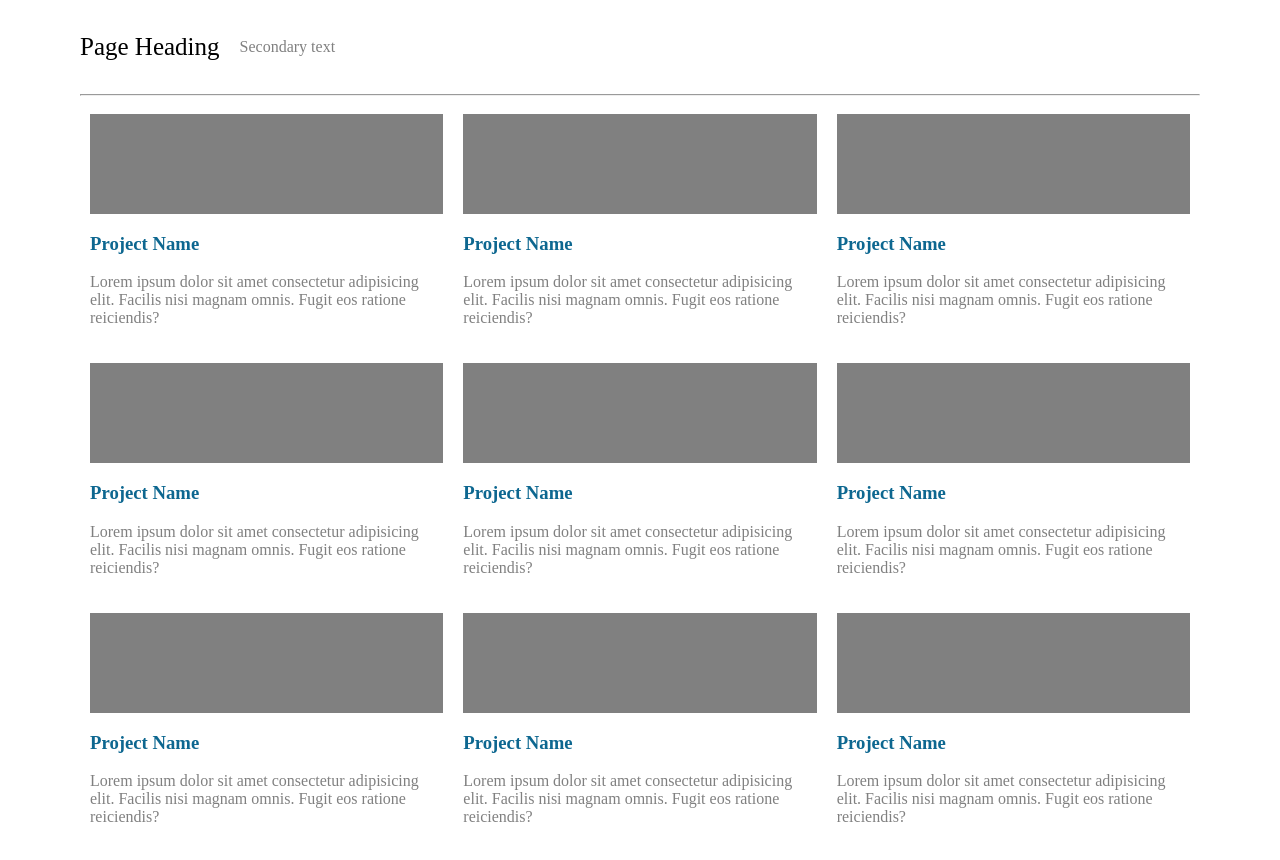
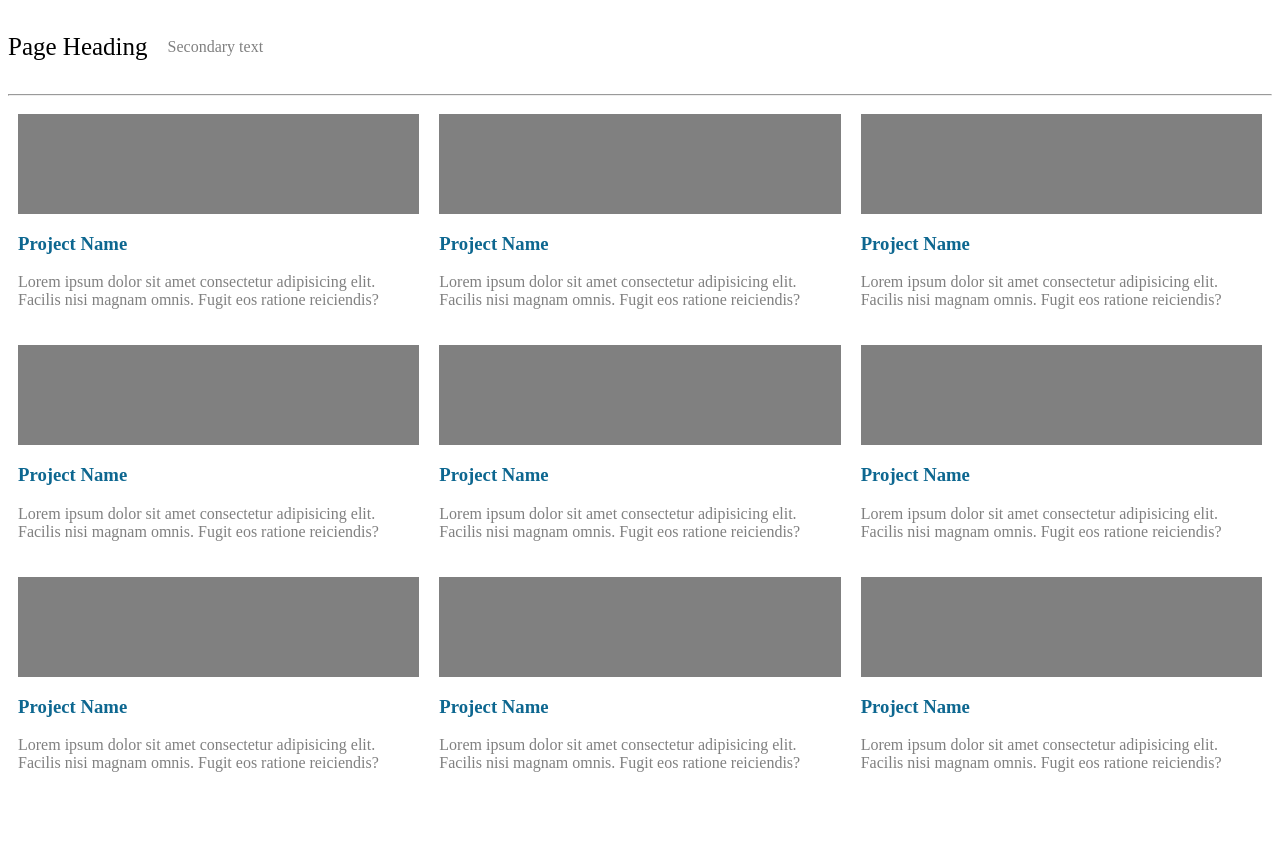
Before and after one commit to Priya-Sandal/Layout2, a plain HTML site: page index.html in a window 1280 px wide. After the commit the page ends 806 px from the top, so only its background shows below. Drawn offline with Linux system fonts and the light colour scheme.

Commit message:
add a file

```diff
--- a/style.css
+++ b/style.css
@@ -28,5 +28,5 @@ p{
     align-items: center;
 }
 .container{
-    max-width: 70em;
+    max-width: 80em;
 }
```
